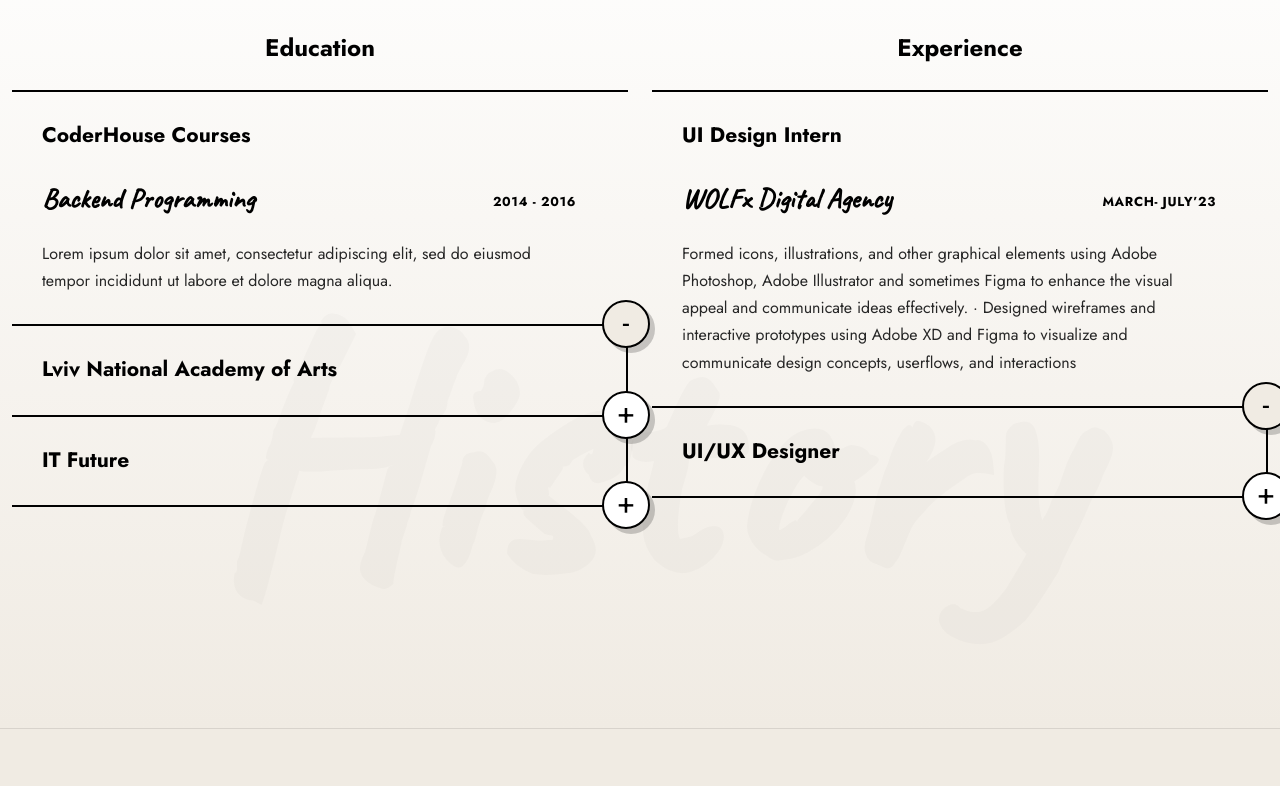
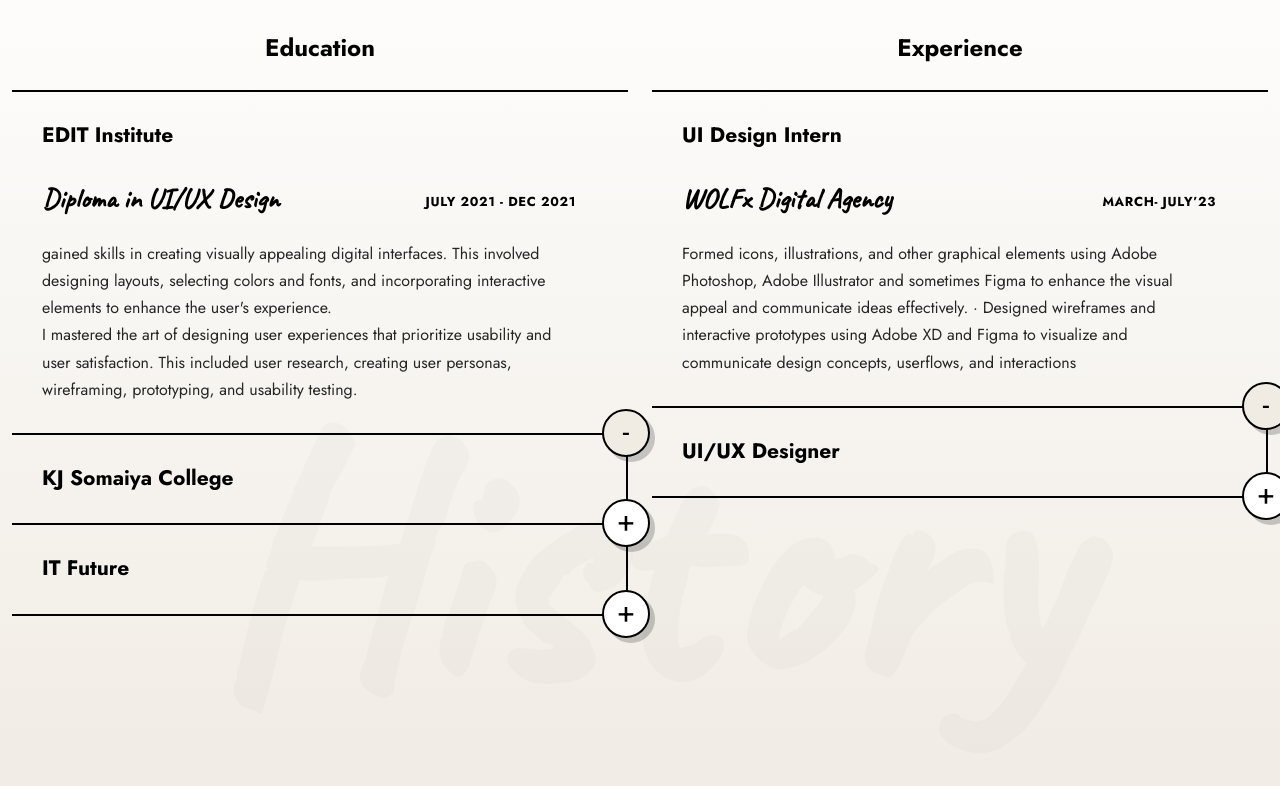
Before and after one commit to vrishh-purohit/portfolio, a plain HTML site: page index.html in a window 1280 px wide. Shown: the part 3640-4426 px from the top of the page. Drawn offline with Linux system fonts and the light colour scheme.

Commit message:
Education

```diff
--- a/index.html
+++ b/index.html
@@ -655,19 +655,21 @@
                   <div class="history-item lui-collapse-item opened scrolla-element-anim-1 scroll-animate"
                     data-animate="active">
                     <h6 class="name lui-collapse-btn active">
-                      <span> CoderHouse Courses </span>
+                      <span> EDIT Institute </span>
                     </h6>
                     <div class="history-content">
                       <div class="subname">
-                        <span> Backend Programming </span>
+                        <span> Diploma in UI/UX Design  </span>
                       </div>
                       <div class="date lui-subtitle">
-                        <span> 2014 - 2016 </span>
+                        <span> July 2021 - Dec 2021 </span>
                       </div>
                       <div class="text">
                         <div>
-                          <p>Lorem ipsum dolor sit amet, consectetur adipiscing elit, sed do eiusmod tempor incididunt
-                            ut labore et dolore magna aliqua.</p>
+                          <p> gained skills in creating visually appealing digital interfaces. This involved designing layouts,
+                            selecting colors and fonts, and incorporating interactive elements to enhance the user's experience.<br>
+                            I mastered the art of designing user experiences that prioritize usability and user satisfaction. This included user research, creating user personas,
+                            wireframing, prototyping, and usability testing.</p>
                         </div>
                       </div>
                     </div>
@@ -675,19 +677,20 @@
                   <div class="history-item lui-collapse-item scrolla-element-anim-1 scroll-animate"
                     data-animate="active">
                     <h6 class="name lui-collapse-btn">
-                      <span> Lviv National Academy of Arts </span>
+                      <span> KJ Somaiya College </span>
                     </h6>
                     <div class="history-content">
                       <div class="subname">
-                        <span> Faculty of Design </span>
+                        <span> Bachelor of Mass Media </span>
                       </div>
                       <div class="date lui-subtitle">
-                        <span> 2012 - 2014 </span>
+                        <span> 2017 - 2020 </span>
                       </div>
                       <div class="text">
                         <div>
-                          <p>Lorem ipsum dolor sit amet, consectetur adipiscing elit, sed do eiusmod tempor incididunt
-                            ut labore et dolore magna aliqua.</p>
+                          <p>I gained a deep understanding of the principles of advertising, including how to create effective advertising campaigns.
+                            This involved learning about target audience analysis, market research, message development, and media planning.<br>
+                            I have explored the use of visual elements, such as graphics, images, and videos, to enhance the impact of advertising campaigns.</p>
                         </div>
                       </div>
                     </div>
@@ -702,12 +705,12 @@
                         <span> High School </span>
                       </div>
                       <div class="date lui-subtitle">
-                        <span> 2010 - 2012 </span>
+                        <span> 2015 - 2017 </span>
                       </div>
                       <div class="text">
                         <div>
-                          <p>Lorem ipsum dolor sit amet, consectetur adipiscing elit, sed do eiusmod tempor incididunt
-                            ut labore et dolore magna aliqua.</p>
+                          <p>In my 12th grade I was a commerce student and I got into core commerce subjects such as accounting, economics, and business studies. This involved learning accounting principles, economic theories,
+                            and fundamental business concepts, preparing myself for a strong foundation in commerce-related fields. </p>
                         </div>
                       </div>
                     </div>
```
